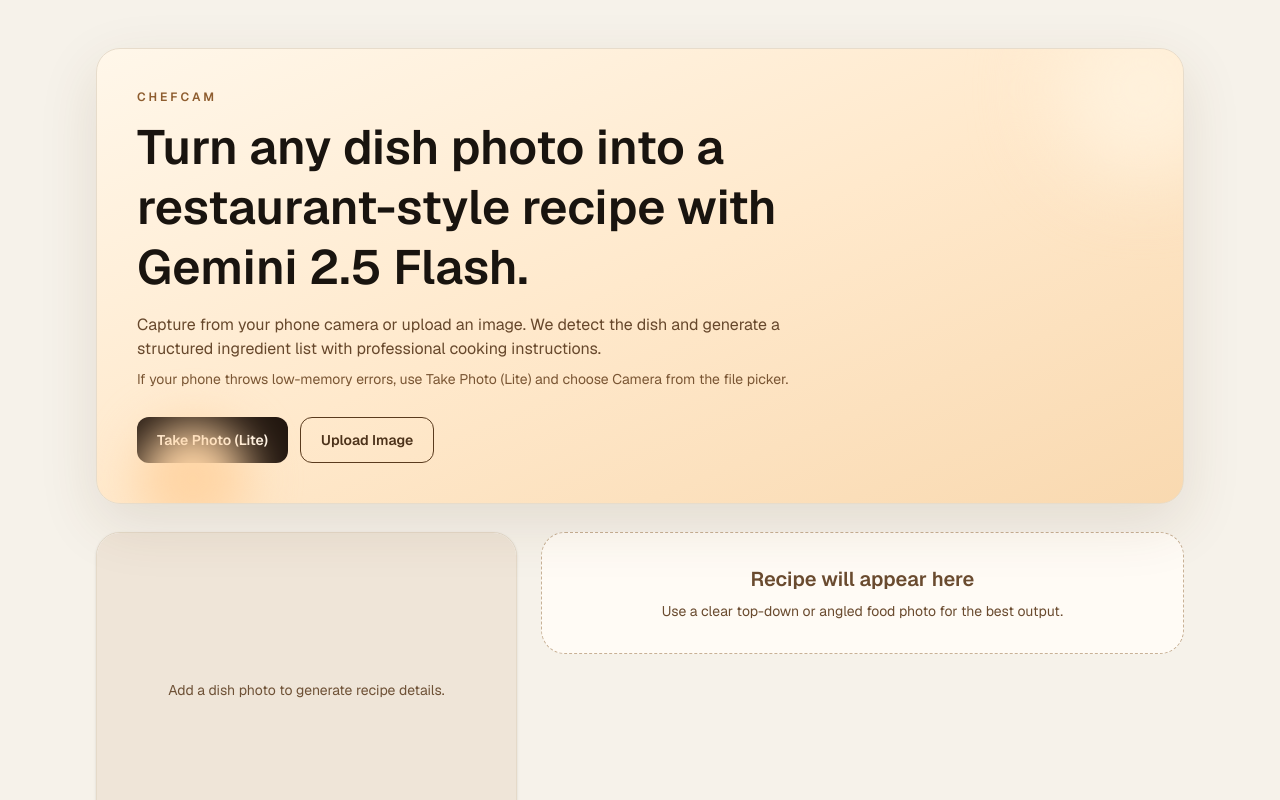
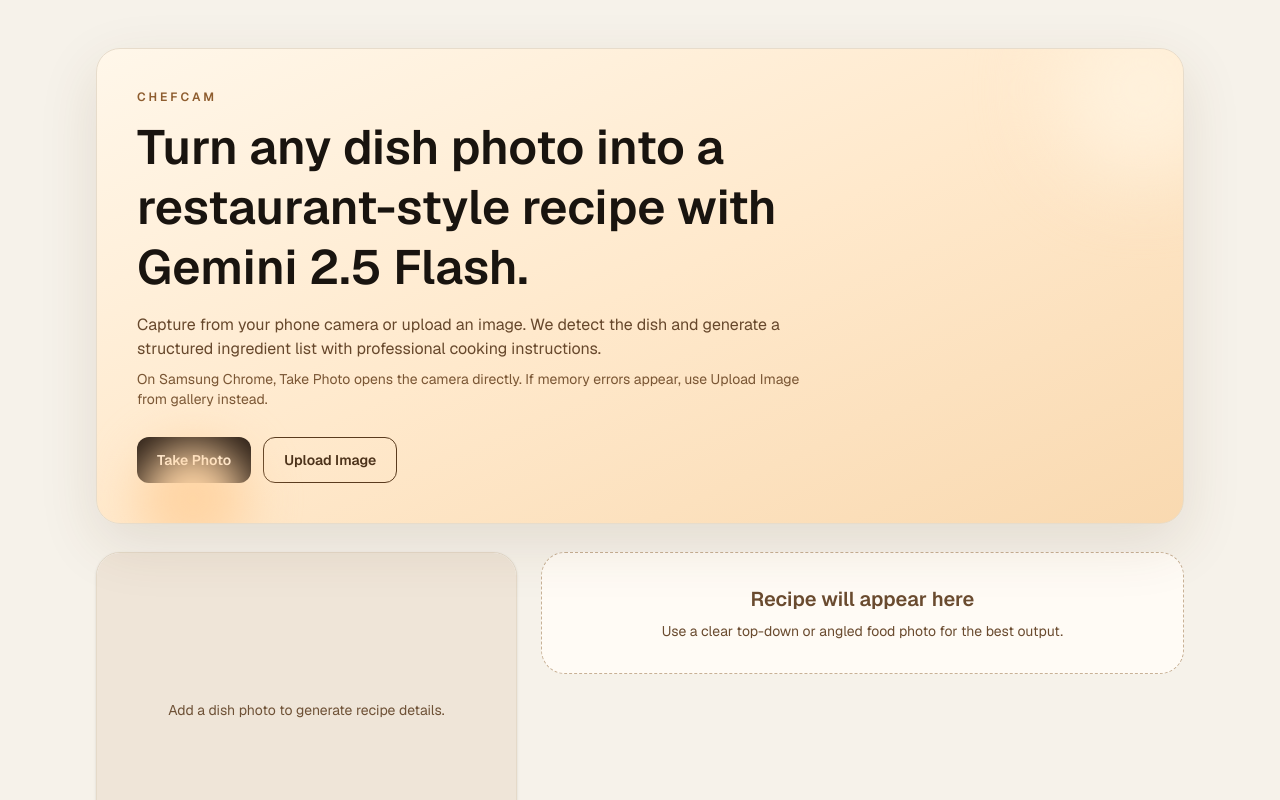
Before and after one commit to bryanwongkc/chef-cam, a Next.js app: page / in a window 1280 px wide. Shown: the top 800 px of the page. Built offline with nearby package versions, Linux system fonts and the light colour scheme.

Commit message:
Restore direct camera capture for Samsung Chrome

```diff
--- a/app/page.tsx
+++ b/app/page.tsx
@@ -199,8 +199,8 @@
             cooking instructions.
           </p>
           <p className="mt-2 max-w-2xl text-xs text-[#7a5634] md:text-sm">
-            If your phone throws low-memory errors, use Take Photo (Lite) and
-            choose Camera from the file picker.
+            On Samsung Chrome, Take Photo opens the camera directly. If memory
+            errors appear, use Upload Image from gallery instead.
           </p>
 
           <div className="mt-7 flex flex-wrap gap-3">
@@ -209,7 +209,7 @@
               onClick={() => cameraInputRef.current?.click()}
               className="rounded-xl bg-[#21160f] px-5 py-3 text-sm font-semibold text-[#fff6eb] transition hover:bg-[#322115]"
             >
-              Take Photo (Lite)
+              Take Photo
             </button>
             <button
               type="button"
@@ -225,6 +225,7 @@
           ref={cameraInputRef}
           type="file"
           accept="image/*"
+          capture="environment"
           className="hidden"
           onChange={(e) => onFileSelected(e, true)}
         />
```
